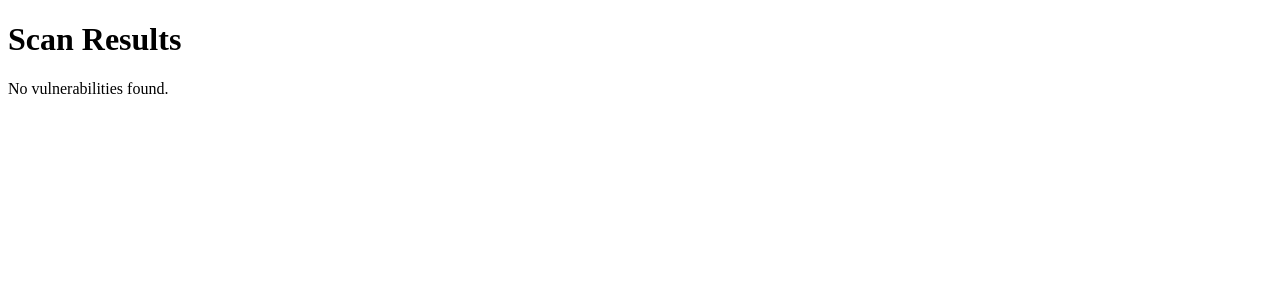
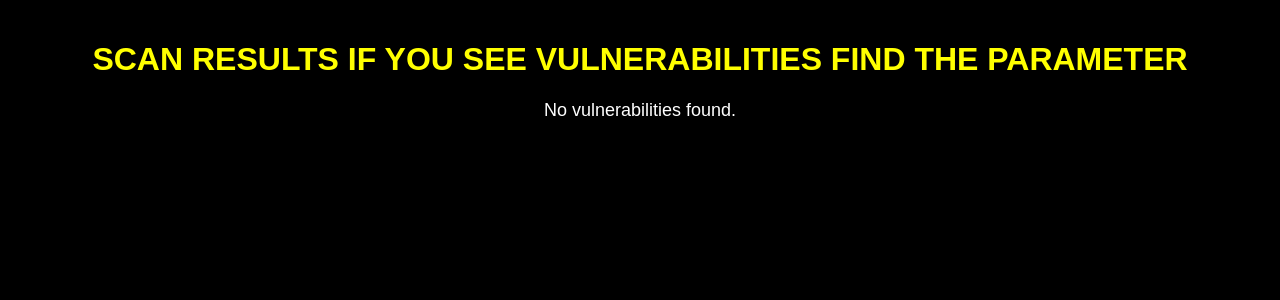
Before and after one commit to XYNnAlmeyda/webscanner-xynn, a Flask app: template templates/scan_results.html in a window 1280 px wide. Shown: the top 300 px of the page. Run offline with Flask 3, Linux system fonts and the light colour scheme; the template is opened without the code that fills it, so the values that code supplies are empty.

Commit message:
Update scan_results.html

```diff
--- a/templates/scan_results.html
+++ b/templates/scan_results.html
@@ -1,10 +1,11 @@
 <!DOCTYPE html>
 <html>
 <head>
-    <title>Scan Results</title>
+    <title>SCAN RESULTS</title>
+    <link rel="stylesheet" href="../static/styles.css">
 </head>
 <body>
-    <h1>Scan Results</h1>
+    <h1>SCAN RESULTS IF YOU SEE VULNERABILITIES FIND THE PARAMETER</h1>
     {% if vulnerabilities %}
         <ul>
         {% for vulnerability in vulnerabilities %}
```
